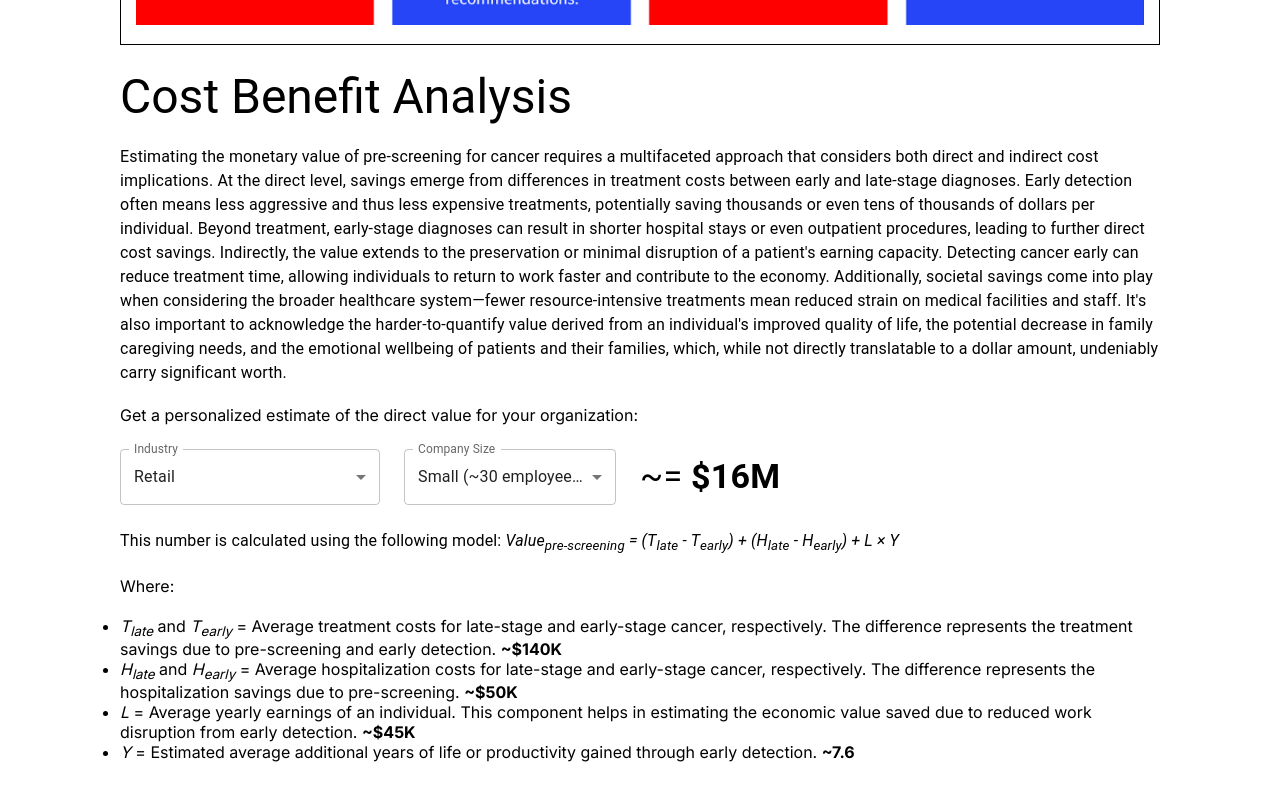
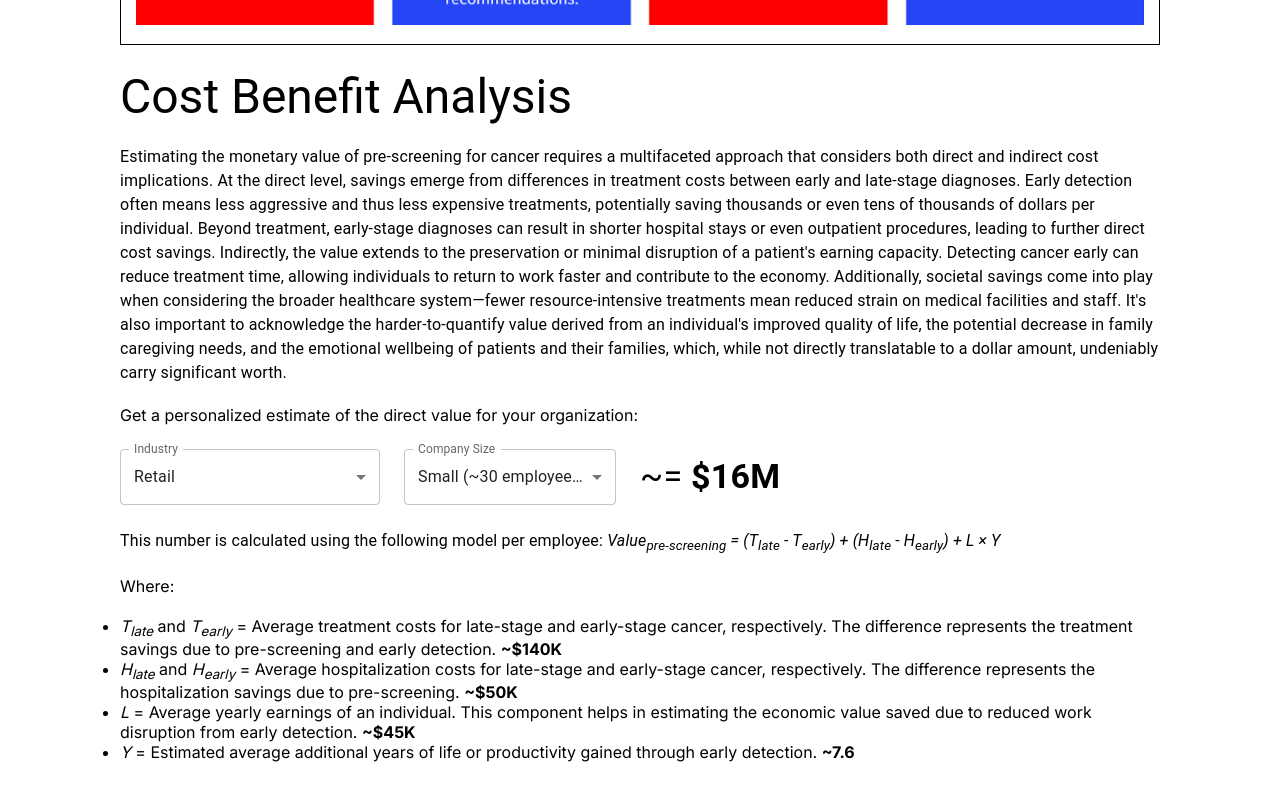
Before and after one commit to code-poets-acs/cancer-awareness-campaigns, a Next.js app: page / in a window 1280 px wide. Shown: the part 877-1677 px from the top of the page. Built offline with nearby package versions, Linux system fonts and the light colour scheme.

Commit message:
text edit

```diff
--- a/src/components/CostBenefit.tsx
+++ b/src/components/CostBenefit.tsx
@@ -103,7 +103,7 @@ export default function CostBenefit() {
       </Grid>
       <Grid item xs={12} pt={3}>
         <Typography variant='body1'>
-          This number is calculated using the following model:{' '}
+          This number is calculated using the following model per employee:{' '}
           <i>
             Value<sub>pre-screening</sub> = (T<sub>late</sub> - T<sub>early</sub>) + (H<sub>late</sub> - H
             <sub>early</sub>) + L &times; Y
```
